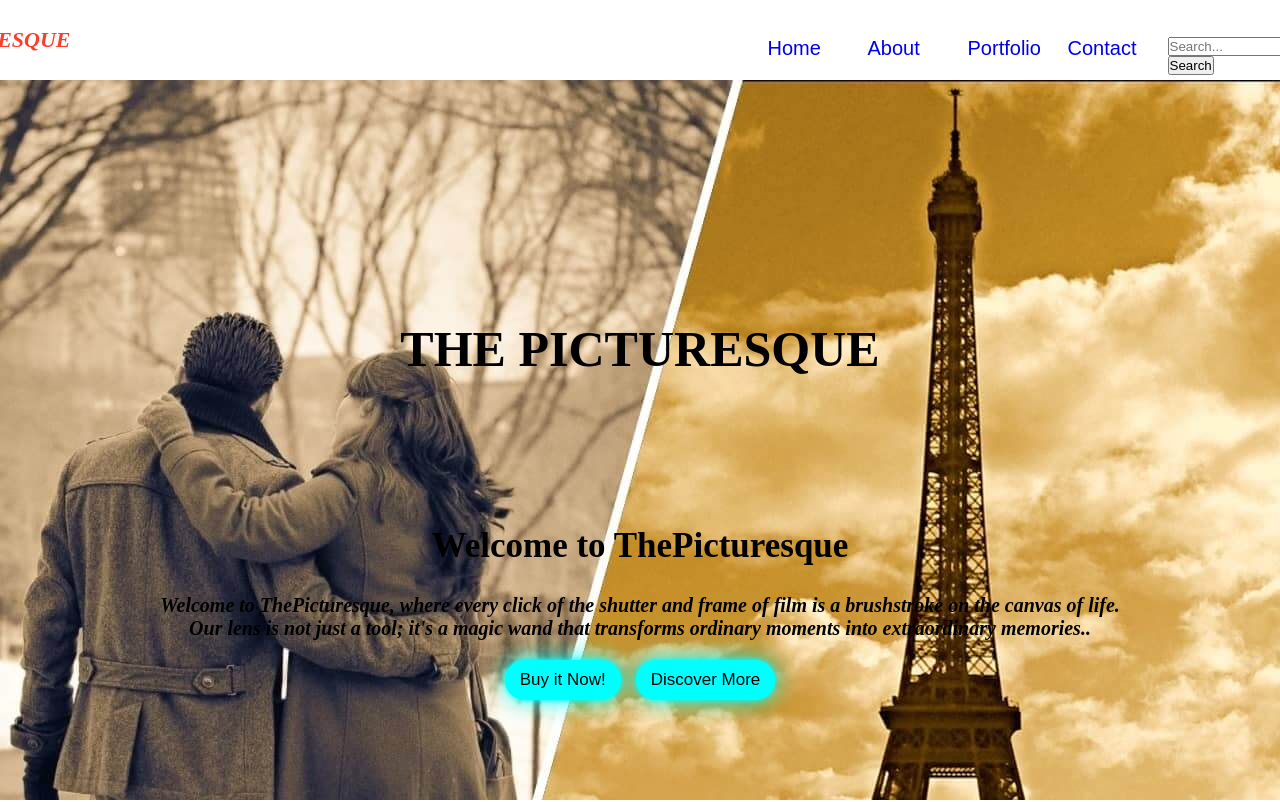
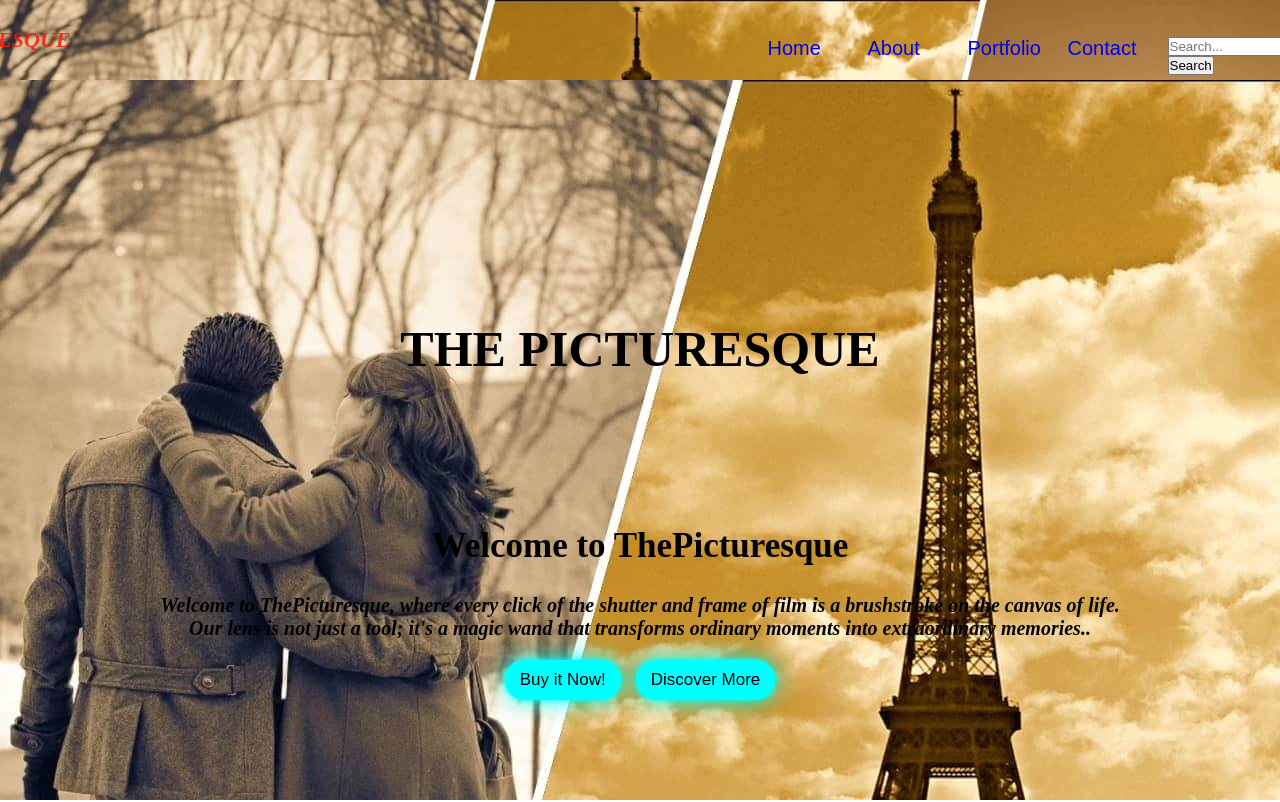
Before and after one commit to Soumik956444/learning_Day2, a plain HTML site: page index.html in a window 1280 px wide. Shown: the top 802 px of the page. Drawn offline with Linux system fonts and the light colour scheme.

Commit message:
initial commit

```diff
--- a/index.html
+++ b/index.html
@@ -9,6 +9,7 @@
     <title>The Picturesque</title>
 </head>
 <body>
+    <div  id="image">
     <nav>
         <h4 id="h4">PICTURESQUE</h4>
         <ul>
@@ -57,5 +58,6 @@
             </div>
         </div>
     </footer>
+    </div>
 </body>
 </html>
--- a/new.css
+++ b/new.css
@@ -203,6 +203,12 @@ body{
     object-fit: contain;
 }
 
+#image{
+    height: 100vh;
+    width: 100vw;
+    background-image: url(pic/What-is-Sepia-Tone-Photography-How-It-Works-and-Why-Use-It-Featured.jpg);
+    background-size: 100% 100%;
+}
 
 
 
```
